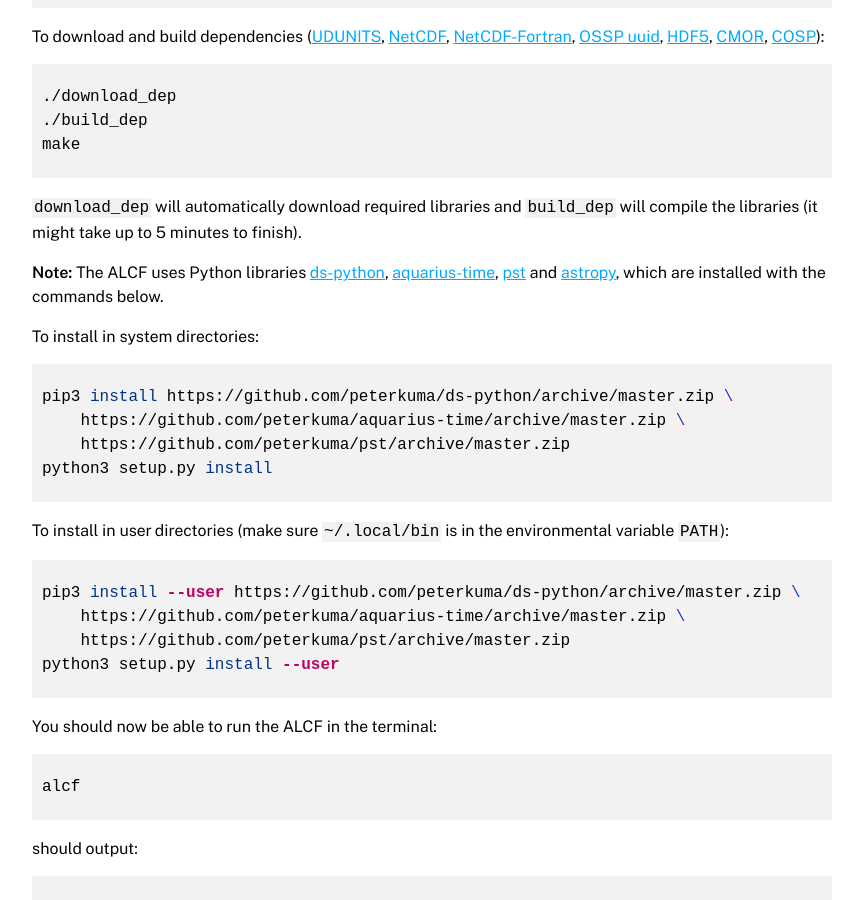
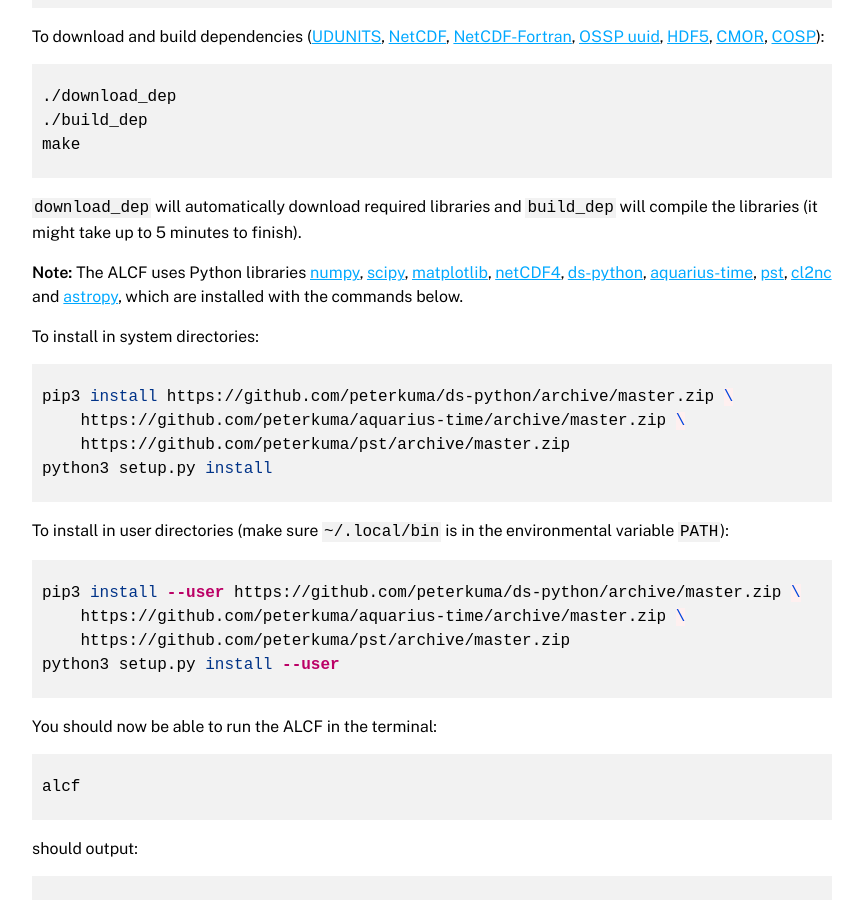
Before and after one commit to alcf-lidar/alcf-lidar.github.io, a Jekyll site: the page built from installation/index.md, in a window 1280 px wide and 900 px high, scrolled down 900 px. Shown: the whole window, without its empty margins (208-1071 px from the left). Built offline with Jekyll 4.4.1, drawn with Linux system fonts in a browser that asks for light colours.

Commit message:
Installation: Document all Python dependencies.

```diff
--- a/_includes/installation.md
+++ b/_includes/installation.md
@@ -48,9 +48,15 @@ make
 `download_dep` will automatically download required libraries and `build_dep`
 will compile the libraries (it might take up to 5 minutes to finish).
 
-**Note:** The ALCF uses Python libraries [ds-python](https://github.com/peterkuma/ds-python),
+**Note:** The ALCF uses Python libraries
+[numpy](https://numpy.org),
+[scipy](https://www.scipy.org),
+[matplotlib](https://matplotlib.org),
+[netCDF4](http://github.com/Unidata/netcdf4-python),
+[ds-python](https://github.com/peterkuma/ds-python),
 [aquarius-time](https://github.com/peterkuma/aquarius-time),
-[pst](https://github.com/peterkuma/pst) and
+[pst](https://github.com/peterkuma/pst),
+[cl2nc](https://github.com/peterkuma/cl2nc) and
 [astropy](https://www.astropy.org), which are installed with the commands below.
 
 To install in system directories:
```
